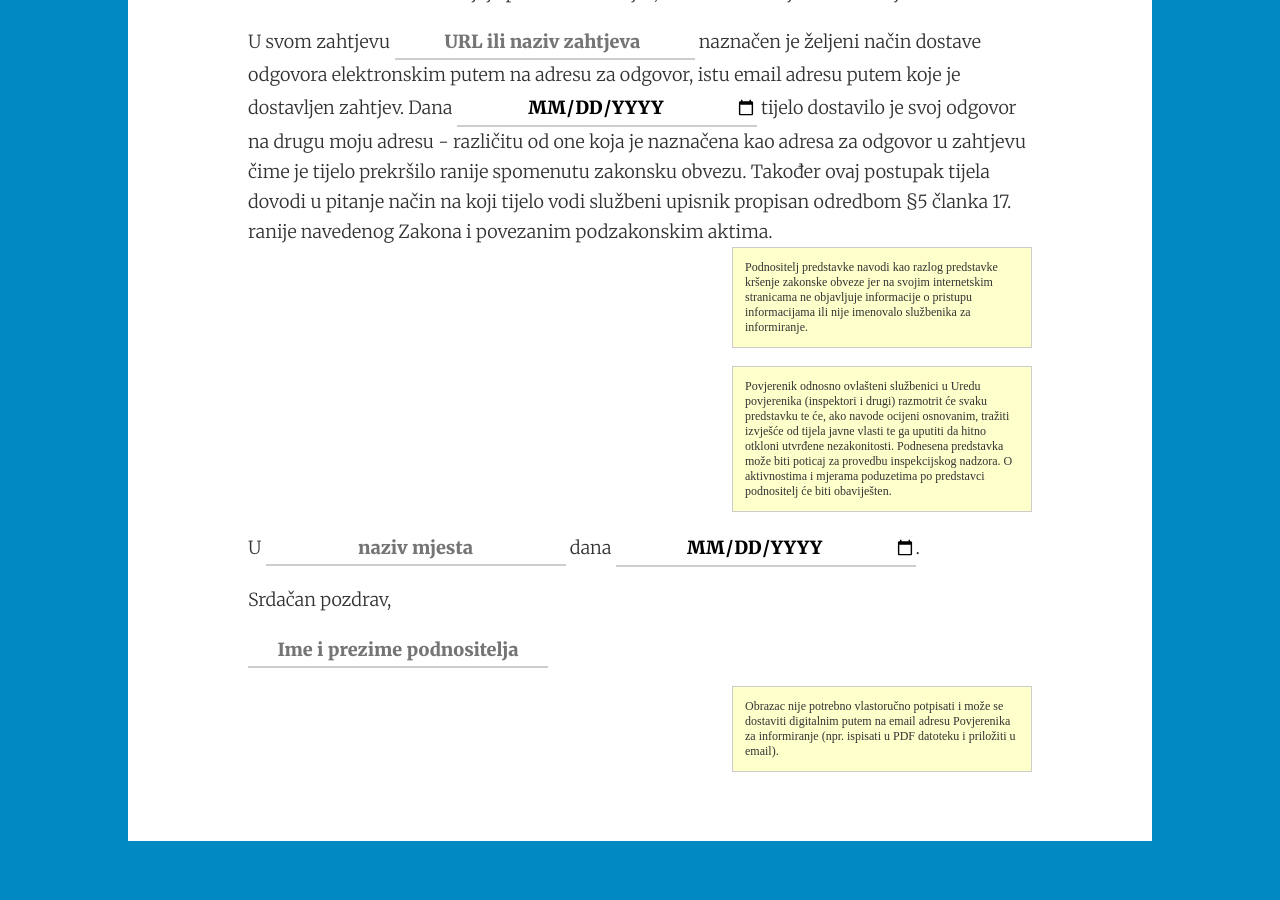
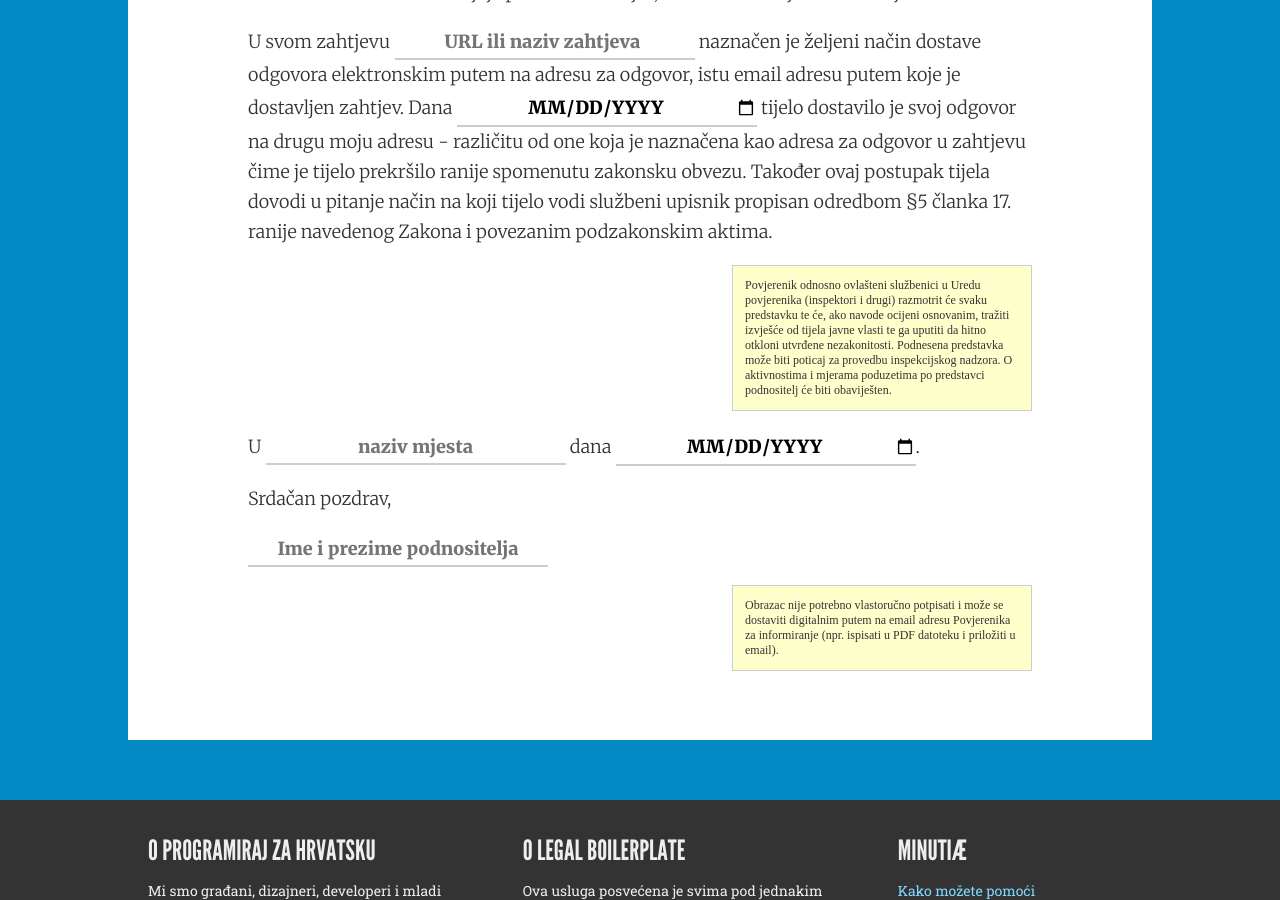
Before and after one commit to codeforcroatia/legal-boilerplate, a Jekyll site: the page built from _posts/2016-04-23-ppi_predstavka_adresa_za_odgovor.html, in a window 1280 px wide and 900 px high, scrolled down 1377 px. Built offline with Jekyll 4.4.1, drawn with Linux system fonts in a browser that asks for light colours; some web fonts are replaced.

Commit message:
Update 2016-04-23-ppi_predstavka_adresa_za_odgovor.html

```diff
--- a/_posts/2016-04-23-ppi_predstavka_adresa_za_odgovor.html
+++ b/_posts/2016-04-23-ppi_predstavka_adresa_za_odgovor.html
@@ -36,8 +36,7 @@ tags:
 <p>Tijelo javne vlasti je povrijedilo odredbe §5 članka 17. stavka 2. Zakona o pravu na pristup informacijama („Narodne novine”, broj 25/13. i 85/15.) jer korisnik može u zahtjevu za pristup informaciji naznačiti prikladan način dobivanja informacije, a ako ne naznači, informacija će se dostaviti na način na koji je podnesen zahtjev, odnosno na najekonomičniji način.</p>
 
 <p>U svom zahtjevu <input placeholder="URL ili naziv zahtjeva " /> naznačen je željeni način dostave odgovora elektronskim putem na adresu za odgovor, istu email adresu putem koje je dostavljen zahtjev.
-Dana <input type="date" /> tijelo dostavilo je svoj odgovor na drugu moju adresu - različitu od one koja je naznačena kao adresa za odgovor u zahtjevu čime je tijelo prekršilo ranije spomenutu zakonsku obvezu. Također ovaj postupak tijela dovodi u pitanje način na koji tijelo vodi službeni upisnik propisan odredbom §5 članka 17. ranije navedenog Zakona i povezanim podzakonskim aktima.
-<span class="aside">Podnositelj predstavke navodi kao razlog predstavke kršenje zakonske obveze jer na svojim internetskim stranicama ne objavljuje informacije o pristupu informacijama ili nije imenovalo službenika za informiranje.</span></p>
+Dana <input type="date" /> tijelo dostavilo je svoj odgovor na drugu moju adresu - različitu od one koja je naznačena kao adresa za odgovor u zahtjevu čime je tijelo prekršilo ranije spomenutu zakonsku obvezu. Također ovaj postupak tijela dovodi u pitanje način na koji tijelo vodi službeni upisnik propisan odredbom §5 članka 17. ranije navedenog Zakona i povezanim podzakonskim aktima.</p>
 
 <p><span class="aside">Povjerenik odnosno ovlašteni službenici u Uredu povjerenika (inspektori i drugi) razmotrit će svaku predstavku te će, ako navode ocijeni osnovanim, tražiti izvješće od tijela javne vlasti te ga uputiti da hitno otkloni utvrđene nezakonitosti. Podnesena predstavka može biti poticaj za provedbu inspekcijskog nadzora. O aktivnostima i mjerama poduzetima po predstavci podnositelj će biti obaviješten.</span></p>
 
```
